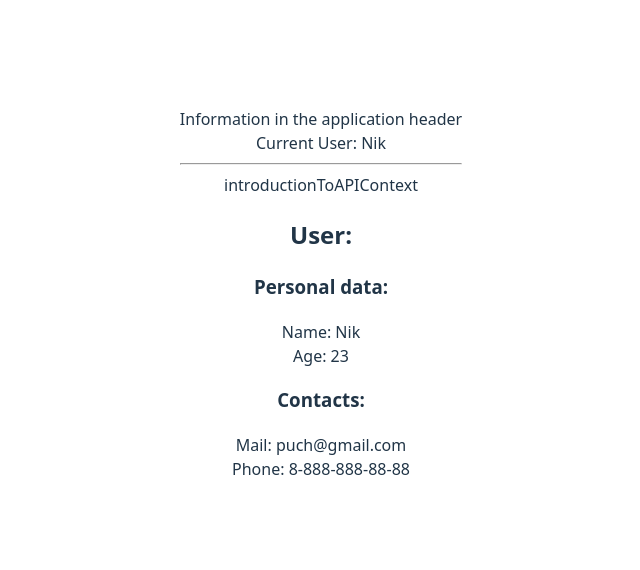
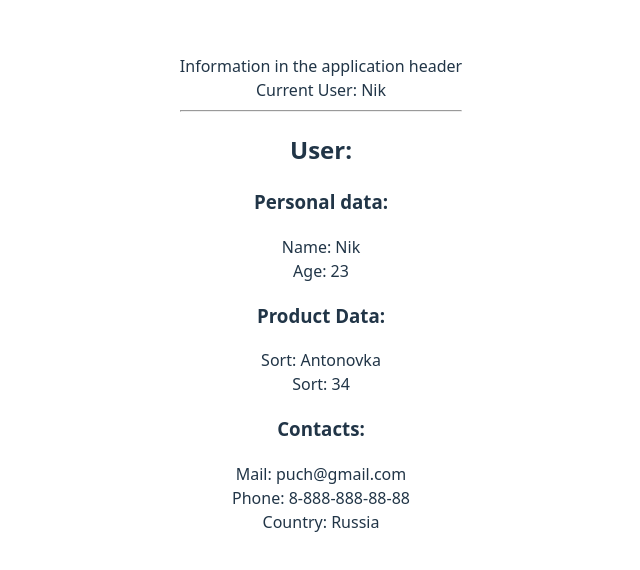
Before and after one commit to PuchNik/context_api_theory, a React (Vite) app: page / in a window 1280 px wide. Shown: the part 106-676 px from the top of the page, without its empty margins (319-959 px from the left). Built offline with nearby package versions, Linux system fonts and the light colour scheme.

Commit message:
добавлено вложение контекстов

```diff
--- a/src/App.jsx
+++ b/src/App.jsx
@@ -1,6 +1,6 @@
 import './App.css'
-import { AppContext } from './components/context.js';
-import {Header, UserBlock} from "./components/index.js";
+import {Header, UserBlock} from "./components/index.js"
+import {AppContextProvider} from "./contextAPI/AppContextProvider.jsx";
 
 
 const getUserFromServer = () => ({
@@ -11,16 +11,24 @@ const getUserFromServer = () => ({
     phone: '8-888-888-88-88',
 })
 
+const getProductFromServer = () => ({
+    id: 'product_1',
+    sort: 'Antonovka',
+    price: 34,
+    country: 'Russia'
+})
+
 export default function App() {
     const userData = getUserFromServer()
 
+    const productData = getProductFromServer()
+
     return (
-        <AppContext.Provider value={userData}>
-            <Header />
+        <AppContextProvider userValue={userData} productValue={productData}>
+            <Header/>
             <hr/>
 
-introductionToAPIContext
-            <UserBlock />
-        </AppContext.Provider>
+            <UserBlock/>
+        </AppContextProvider>
     )
 }
--- a/src/components/context.js
+++ /dev/null
@@ -1,3 +0,0 @@
-import { createContext } from "react";
-
-export const AppContext = createContext(null)
--- a/src/components/header/components/currentUser/CurrentUser.jsx
+++ b/src/components/header/components/currentUser/CurrentUser.jsx
@@ -1,9 +1,9 @@
 import { useContext } from "react"
-import { AppContext } from "../../../context"
+import {UserDataContext} from "../../../../contextAPI/index.js";
 
 
 export const CurrentUser = () => {
-    const {name} = useContext(AppContext)
+    const {name} = useContext(UserDataContext)
 
     return (
         <>
--- a/src/components/userBlock/components/userContacts/UserContacts.jsx
+++ b/src/components/userBlock/components/userContacts/UserContacts.jsx
@@ -1,14 +1,16 @@
-import { useContext } from 'react'
-import { AppContext } from '../../../context'
-
+import {useContext} from 'react'
+import {ProductDataContext, UserDataContext} from "../../../../contextAPI/index.js";
 
 export const UserContacts = () => {
-  const { email, phone } = useContext(AppContext)
+    const {email, phone} = useContext(UserDataContext)
+    const {country} = useContext(ProductDataContext)
+
     return (
         <>
             <h3>Contacts: </h3>
             <div>Mail: {email}</div>
             <div>Phone: {phone}</div>
+            <div>Country: {country}</div>
         </>
     )
 }
--- a/src/components/userBlock/components/userPersanalInfo/UserPersonalInfo.jsx
+++ b/src/components/userBlock/components/userPersanalInfo/UserPersonalInfo.jsx
@@ -1,15 +1,19 @@
-import { useContext } from 'react'
-import { AppContext } from '../../../context'
-
+import {useContext} from 'react'
+import {ProductDataContext, UserDataContext} from "../../../../contextAPI/index.js";
 
 export const UserPersonalInfo = () => {
-  const { name, age } = useContext(AppContext)
+    const {name, age} = useContext(UserDataContext)
+    const {sort, price} = useContext(ProductDataContext)
 
     return (
         <>
             <h3>Personal data: </h3>
             <div>Name: {name}</div>
             <div>Age: {age}</div>
+
+            <h3>Product Data: </h3>
+            <div>Sort: {sort}</div>
+            <div>Sort: {price}</div>
         </>
     )
 }
--- /dev/null
+++ b/src/contextAPI/AppContextProvider.jsx
@@ -0,0 +1,11 @@
+import {UserDataContext, ProductDataContext} from "./index.js";
+
+export const AppContextProvider = ({userValue, productValue, children}) => {
+    return (
+        <UserDataContext.Provider value={userValue}>
+            <ProductDataContext.Provider value={productValue}>
+                {children}
+            </ProductDataContext.Provider>
+        </UserDataContext.Provider>
+    )
+}
--- /dev/null
+++ b/src/contextAPI/index.js
@@ -0,0 +1,2 @@
+export * from './userDataContext.js'
+export * from './productDataContext.js'
--- /dev/null
+++ b/src/contextAPI/productDataContext.js
@@ -0,0 +1,3 @@
+import {createContext} from "react"
+
+export const ProductDataContext = createContext(null)
--- /dev/null
+++ b/src/contextAPI/userDataContext.js
@@ -0,0 +1,3 @@
+import {createContext} from "react"
+
+export const UserDataContext = createContext(null)
```
Lines whose indentation alone changed are shown as unchanged.
